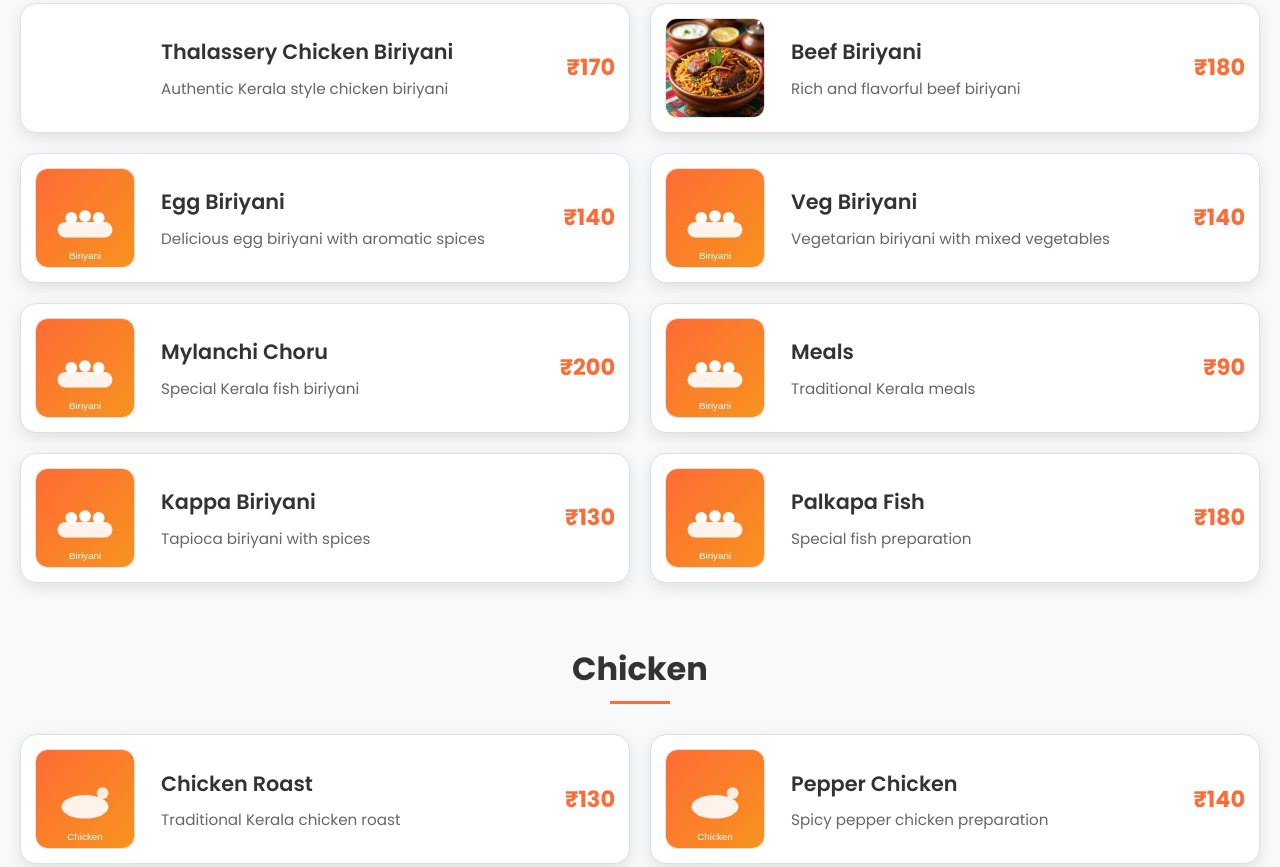
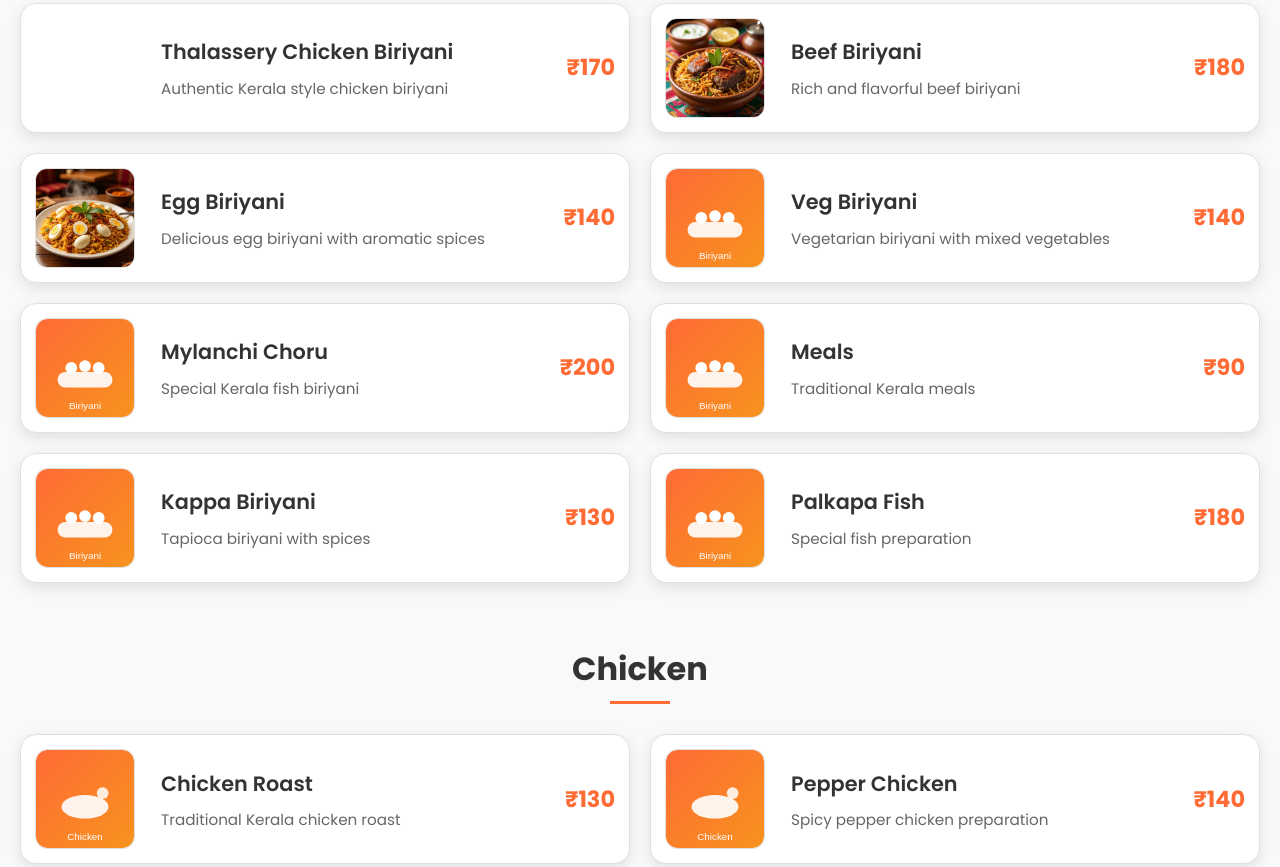
Before and after one commit to Chef-cafe/chef_cafe, a plain HTML site: page menu.html in a window 1280 px wide. Shown: the part 1747-2614 px from the top of the page. Drawn offline with Linux system fonts and the light colour scheme.

Commit message:
menu picture changed

```diff
--- a/menu.html
+++ b/menu.html
@@ -204,7 +204,7 @@
                         <div class="menu-price">₹180</div>
                     </div>
                     <div class="menu-item">
-                        <img src="images/menu/biriyani.svg" alt="Egg Biriyani image" class="menu-thumb">
+                        <img src="images/menu/Egg Biriyani.jpg" alt="Egg Biriyani image" class="menu-thumb">
                         <div class="menu-item-content">
                             <h3>Egg Biriyani</h3>
                             <p>Delicious egg biriyani with aromatic spices</p>
```
Also changed, not shown: images/menu/Egg Biriyani.jpg (added).
